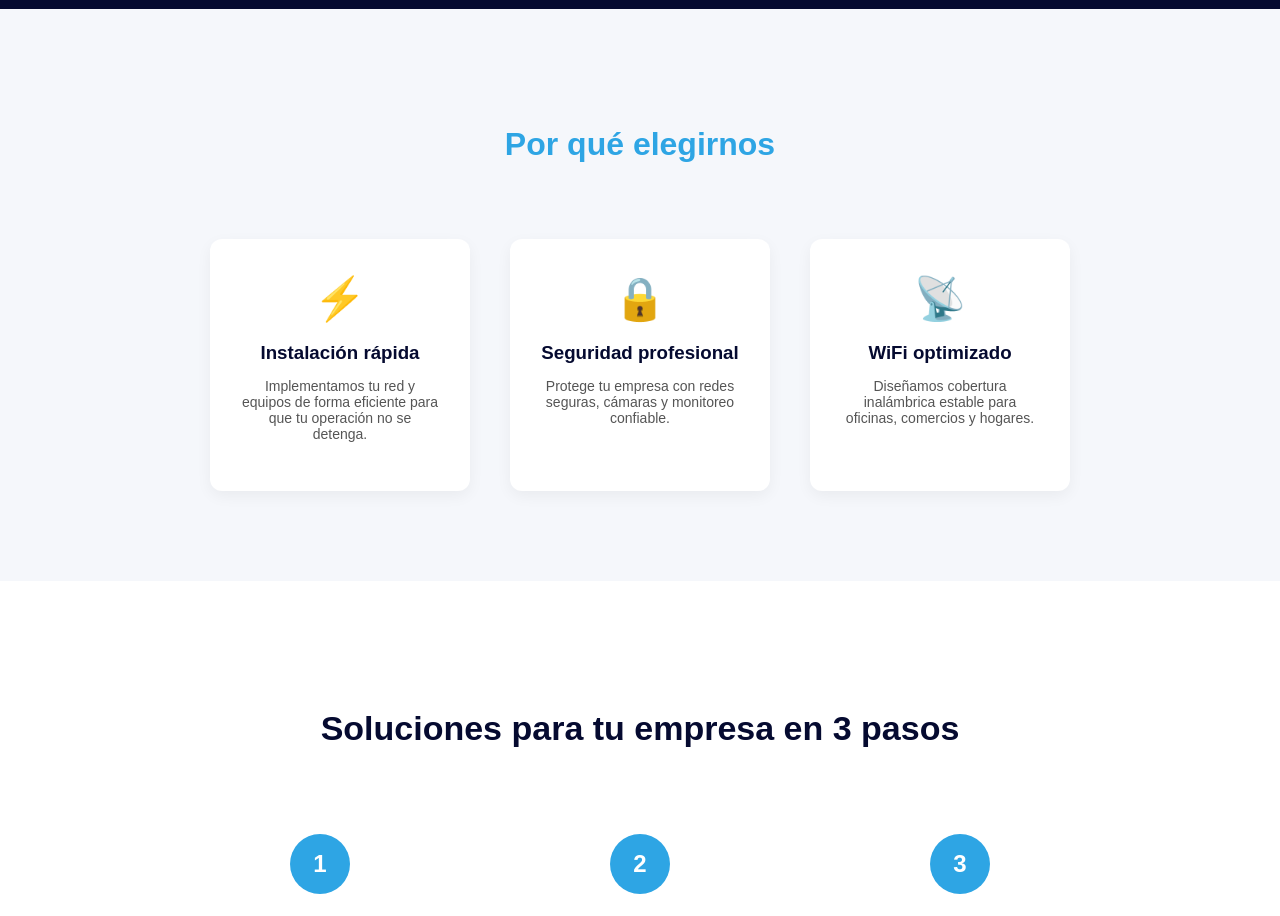
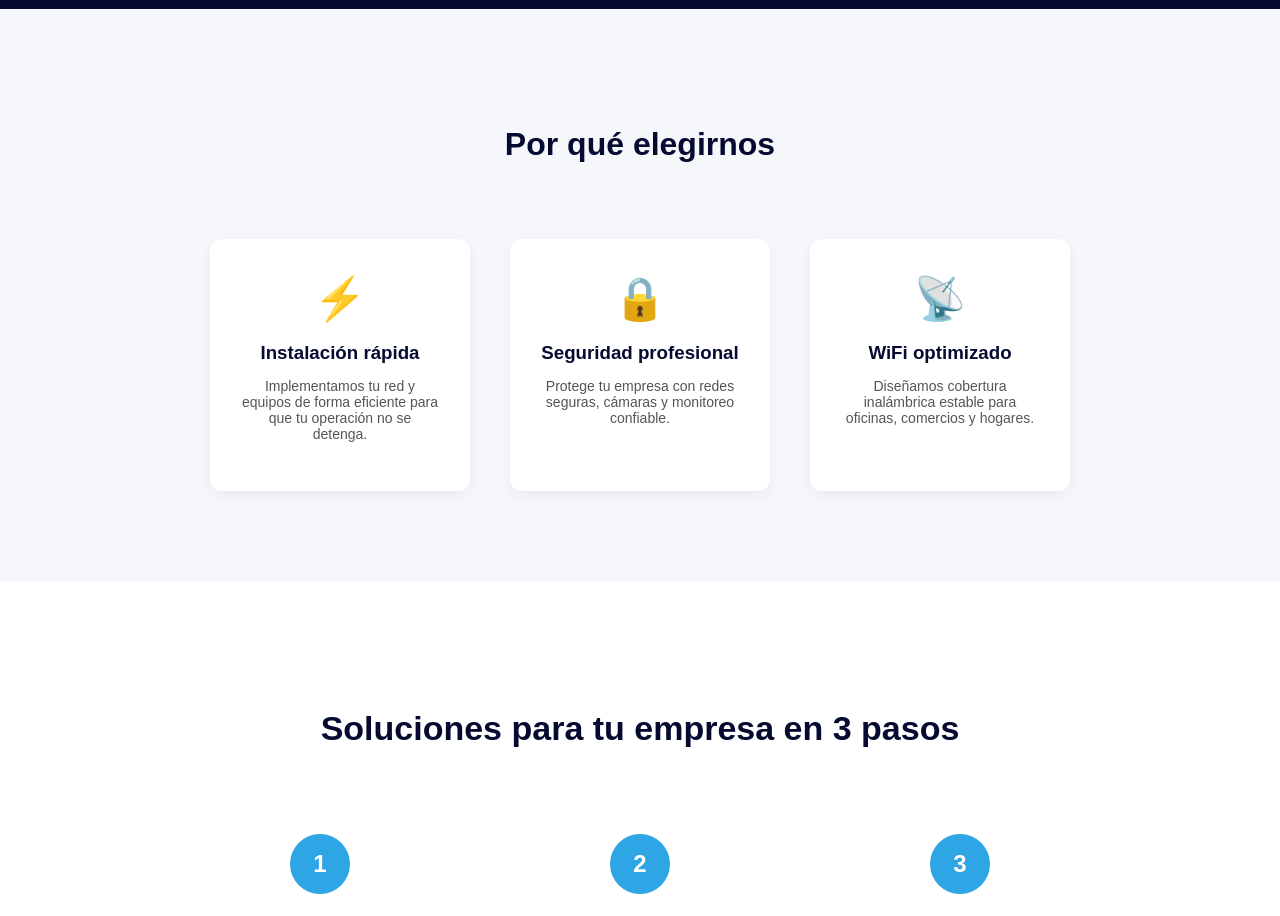
Before and after one commit to OcteFlow/octeflow-site, a Next.js app: page / in a window 1280 px wide. Shown: the part 2400-3316 px from the top of the page. Built offline with nearby package versions, Linux system fonts and the light colour scheme.

Commit message:
Update index.js

```diff
--- a/pages/index.js
+++ b/pages/index.js
@@ -347,7 +347,7 @@ transition:"transform 0.3s"
 }}>
 
 <h2 className="section-title" style={{
-  color:"#2ea5e4",
+  color:"#050a30",
   fontSize:"32px",
   marginBottom:"60px"
 }}>
```
